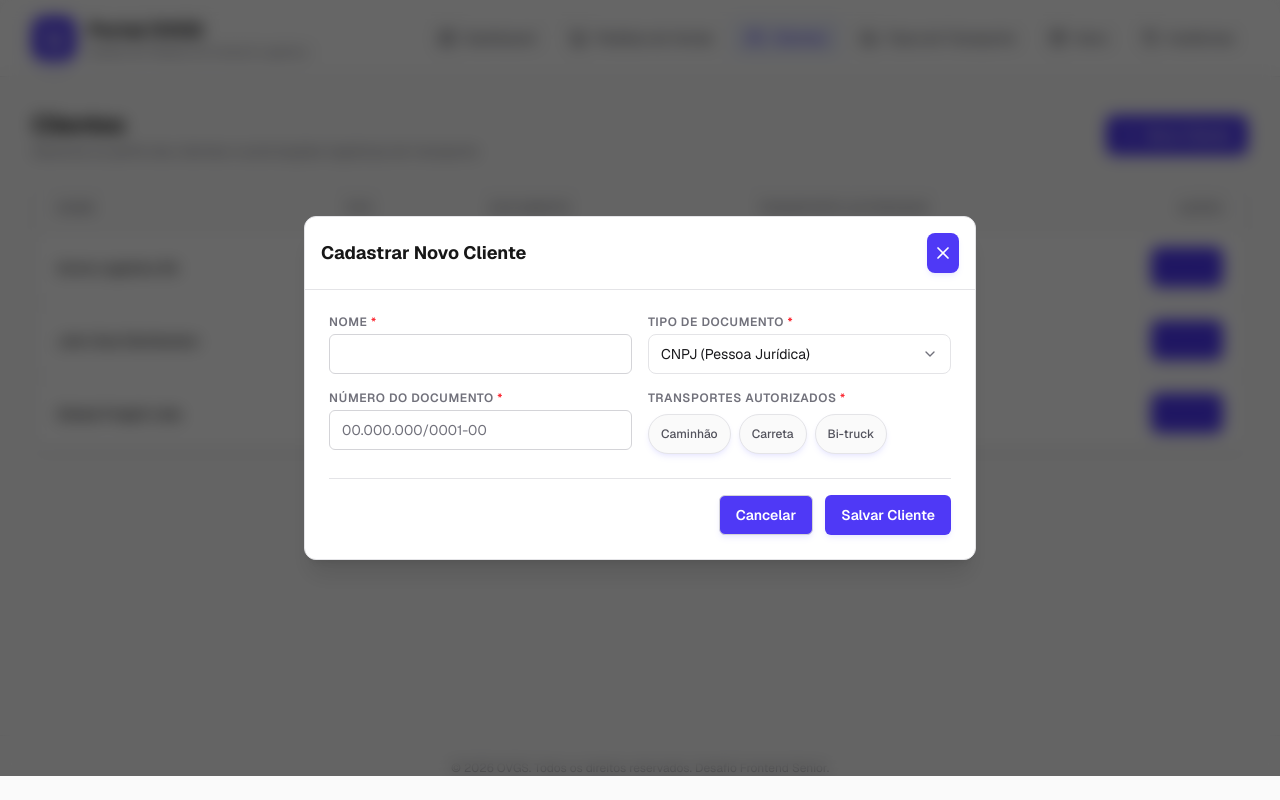
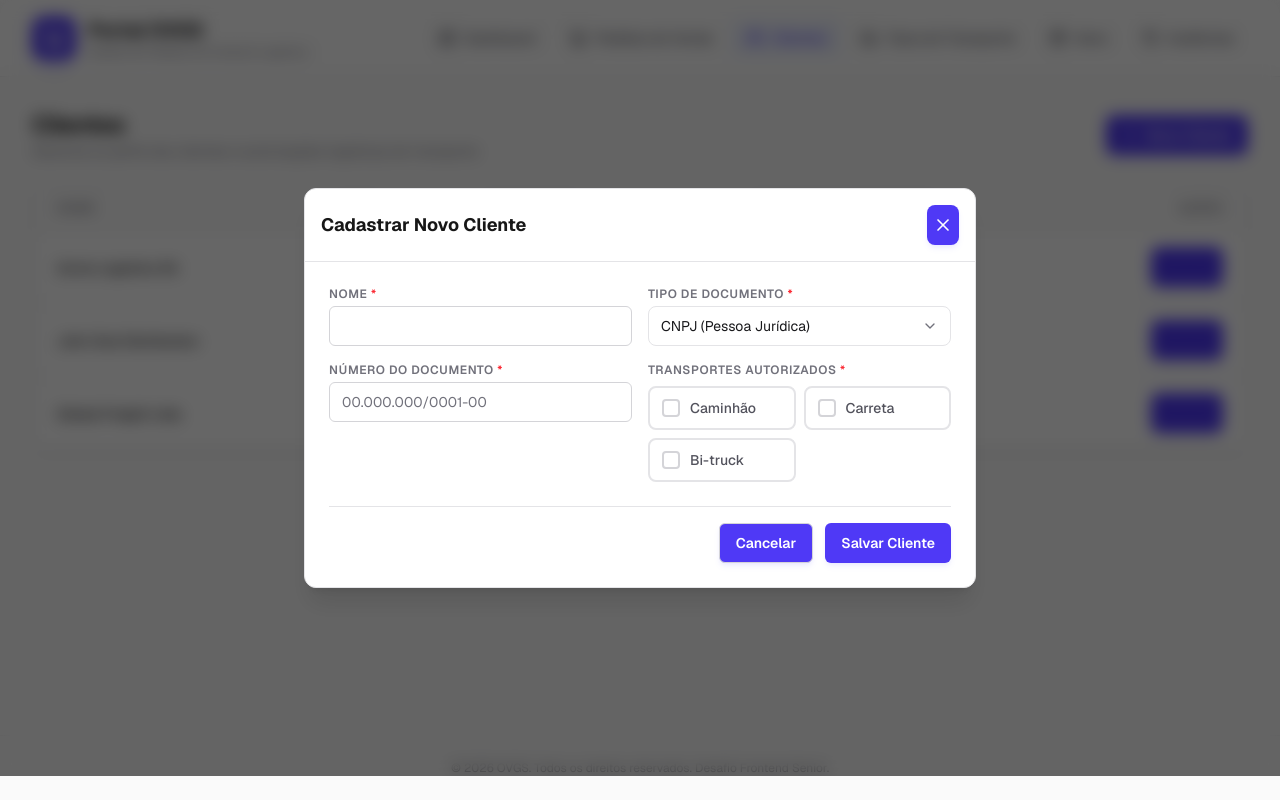
Before and after one commit to EdDevFront/sales-order-management-system, a Next.js app: page /customers in a window 1280 px wide. Both pictures are taken after a click on the button "Novo Cliente". Built offline with nearby package versions, Linux system fonts and the light colour scheme.

Commit message:
feat: improve transport selection UX with checkbox grid layout

```diff
--- a/src/components/templates/customers/components/CustomerForm.tsx
+++ b/src/components/templates/customers/components/CustomerForm.tsx
@@ -161,24 +161,52 @@ export default function CustomerForm({
               <label className="block text-xs font-semibold uppercase tracking-wider text-zinc-500">
                 Transportes Autorizados <span className="text-red-500">*</span>
               </label>
-              <div className="mt-2 flex flex-wrap gap-2">
+              <div className="mt-2 grid grid-cols-2 gap-2">
                 {transports.map((t) => {
-                  const isActive = currentTransports.includes(t.id);
+                  const isSelected = currentTransports.includes(t.id);
                   return (
-                    <Button
-                      type="button"
+                    <label
                       key={t.id}
-                      onClick={() => toggleTransport(t.id)}
-                      className={`flex items-center gap-1 rounded-full px-3 py-1 text-xs font-medium border ${isActive ? "bg-indigo-50 border-indigo-300 text-indigo-700 dark:bg-indigo-950 dark:border-indigo-800 dark:text-indigo-300" : "bg-zinc-50 border-zinc-200 text-zinc-600 dark:bg-zinc-800 dark:border-zinc-700 dark:text-zinc-400"}`}
+                      className={`
+                        flex items-center gap-2.5 rounded-lg border-2 px-3 py-2.5 cursor-pointer transition-all text-sm
+                        ${
+                          isSelected
+                            ? "border-indigo-500 bg-indigo-50 text-indigo-700 dark:border-indigo-500 dark:bg-indigo-950/30 dark:text-indigo-300"
+                            : "border-zinc-200 bg-white text-zinc-600 hover:border-zinc-300 hover:bg-zinc-50 dark:border-zinc-700 dark:bg-zinc-900 dark:text-zinc-400 dark:hover:border-zinc-600"
+                        }
+                      `}
                     >
-                      {isActive && <Check className="h-3 w-3" />} {t.name}
-                    </Button>
+                      <input
+                        type="checkbox"
+                        checked={isSelected}
+                        onChange={() => toggleTransport(t.id)}
+                        className="sr-only"
+                      />
+                      <div
+                        className={`
+                          flex h-4.5 w-4.5 shrink-0 items-center justify-center rounded border-2 transition-all
+                          ${
+                            isSelected
+                              ? "border-indigo-500 bg-indigo-500 text-white"
+                              : "border-zinc-300 dark:border-zinc-600"
+                          }
+                        `}
+                      >
+                        {isSelected && <Check className="h-3 w-3 stroke-[3]" />}
+                      </div>
+                      <span className="font-medium">{t.name}</span>
+                    </label>
                   );
                 })}
               </div>
               {errors.authorizedTransportTypeIds && (
-                <p className="mt-1 text-xs text-red-500">
+                <p className="mt-2 text-xs text-red-500">
                   {errors.authorizedTransportTypeIds.message}
+                </p>
+              )}
+              {transports.length === 0 && (
+                <p className="mt-2 text-xs text-zinc-400 italic">
+                  Nenhum tipo de transporte cadastrado.
                 </p>
               )}
             </div>
```
